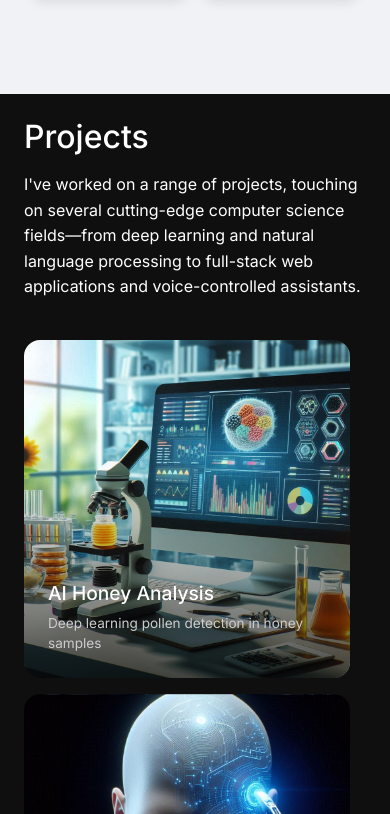
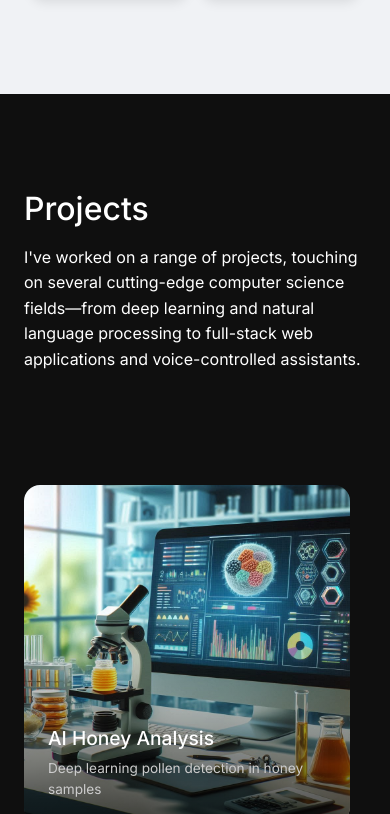
Before and after one commit to Yramklass/yramklass.github.io, a React (Vite) app in the folder webcv/: page / in a window 390 px wide. Shown: the part 3190-4004 px from the top of the page. Built offline with nearby package versions, Linux system fonts and the light colour scheme.

Commit message:
testing mobile constraints

```diff
--- a/webcv/src/components/ProjectShowcase.css
+++ b/webcv/src/components/ProjectShowcase.css
@@ -96,7 +96,7 @@
 @media (max-width: 768px) {
   .project-showcase-container {
     flex-direction: column;
-    height: auto;
+    max-height: 90vh;
     padding: 1.5rem;
     gap: 1.5rem;
   }
```
